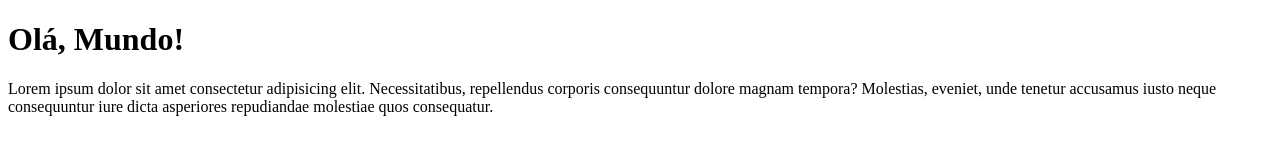
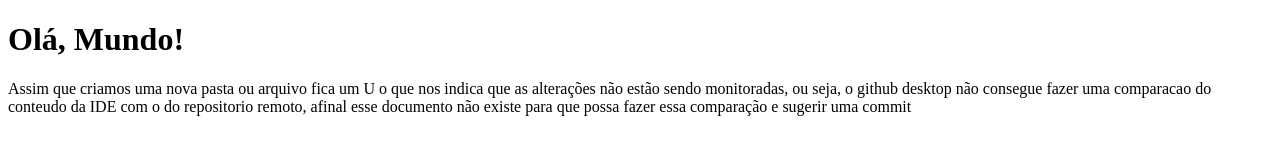
Before and after one commit to deyvicoffee/Ola-Mundo, a plain HTML site: page site-exemplo/index.html in a window 1280 px wide. Drawn offline with Linux system fonts and the light colour scheme.

Commit message:
Adicionei explicação para o Untracked

```diff
--- a/site-exemplo/index.html
+++ b/site-exemplo/index.html
@@ -9,6 +9,6 @@
     <body>
         <h1>Olá, Mundo!</h1>
 
-        <p>Lorem ipsum dolor sit amet consectetur adipisicing elit. Necessitatibus, repellendus corporis consequuntur dolore magnam tempora? Molestias, eveniet, unde tenetur accusamus iusto neque consequuntur iure dicta asperiores repudiandae molestiae quos consequatur.</p>
+        <p>Assim que criamos uma nova pasta ou arquivo fica um U o que nos indica que as alterações não estão sendo monitoradas, ou seja, o github desktop não consegue fazer uma comparacao do conteudo da IDE com o do repositorio remoto, afinal esse documento não existe para que possa fazer essa comparação e sugerir uma commit</p>
     </body>
 </html>
```
